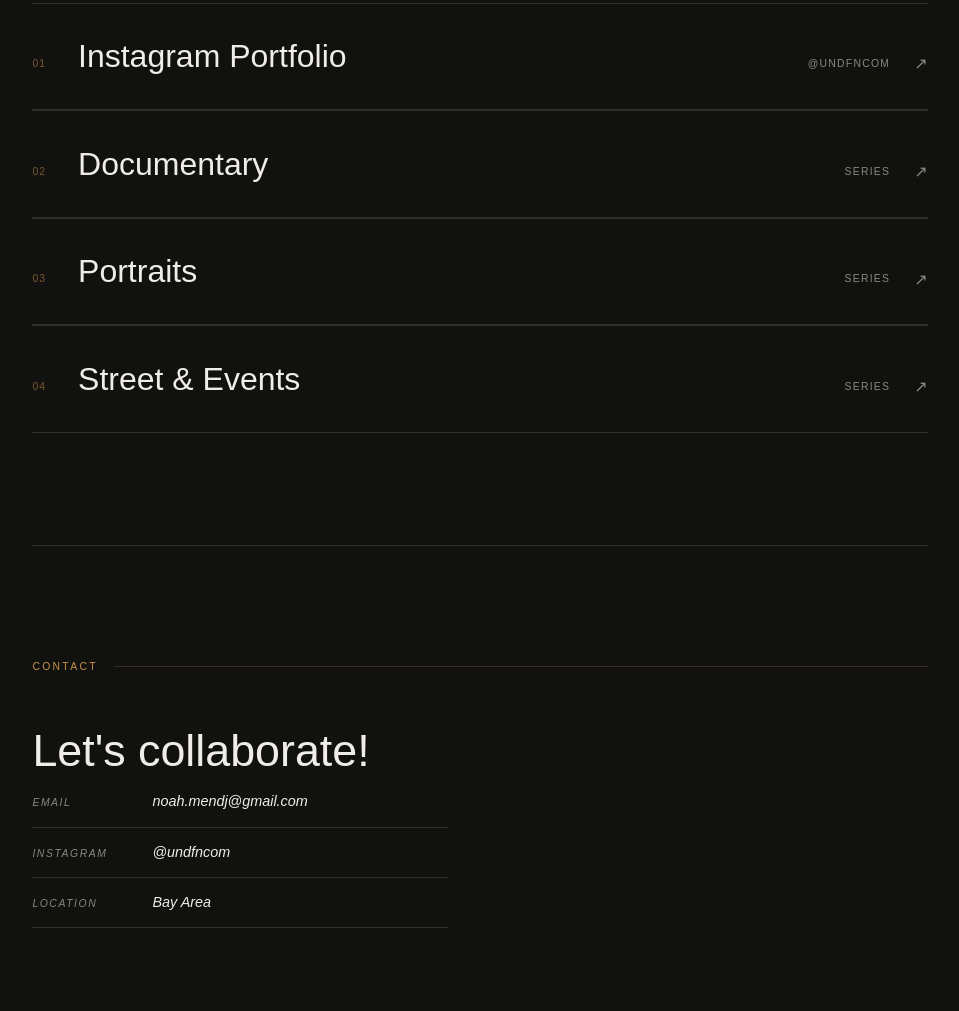
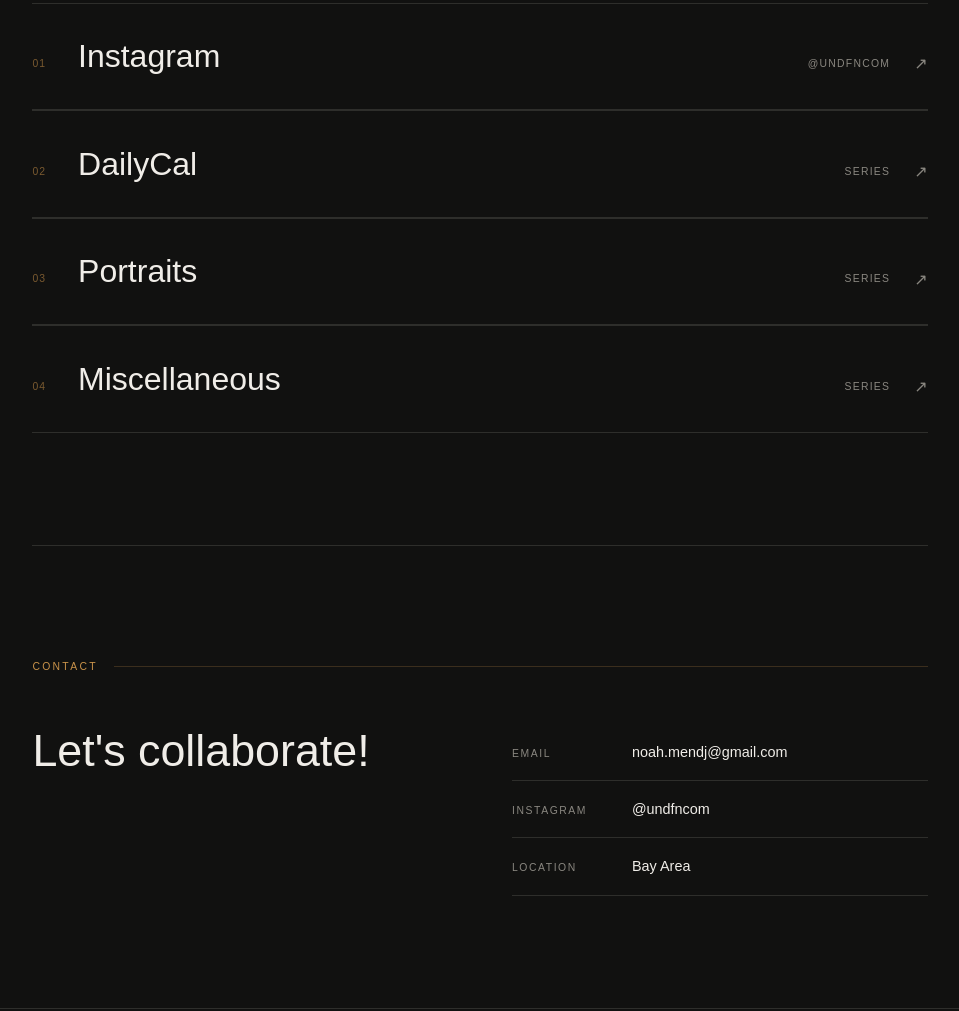
Before and after one commit to noahmendj/undfn.com, a plain HTML site: page index.html in a window 1280 px wide. Shown: the part 1651-2662 px from the top of the page, without its empty margins (160-1119 px from the left). Drawn offline with Linux system fonts and the light colour scheme; a web font is replaced by a local one.

Commit message:
Update index.html

```diff
--- a/index.html
+++ b/index.html
@@ -411,7 +411,7 @@
           <a class="work-item" href="https://instagram.com/undfncom" target="_blank" rel="noopener">
             <span class="work-left">
               <span class="work-num">01</span>
-              <span class="work-title">Instagram Portfolio</span>
+              <span class="work-title">Instagram</span>
             </span>
             <span class="work-right">
               <span class="work-tag">@undfncom</span>
@@ -423,7 +423,7 @@
           <a class="work-item" href="#" target="_blank" rel="noopener">
             <span class="work-left">
               <span class="work-num">02</span>
-              <span class="work-title">Documentary</span>
+              <span class="work-title">DailyCal</span>
             </span>
             <span class="work-right">
               <span class="work-tag">Series</span>
@@ -447,7 +447,7 @@
           <a class="work-item" href="#" target="_blank" rel="noopener">
             <span class="work-left">
               <span class="work-num">04</span>
-              <span class="work-title">Street &amp; Events</span>
+              <span class="work-title">Miscellaneous</span>
             </span>
             <span class="work-right">
               <span class="work-tag">Series</span>
@@ -461,7 +461,7 @@
     <section id="contact">
       <p class="section-label">Contact</p>
       <div class="contact-grid">
-        <h2 class="contact-headline">Let's collaborate! <em>
+        <h2 class="contact-headline">Let's collaborate! </h2>
         <ul style="list-style:none">
           <li class="contact-row">
             <span class="contact-type">Email</span>
```
